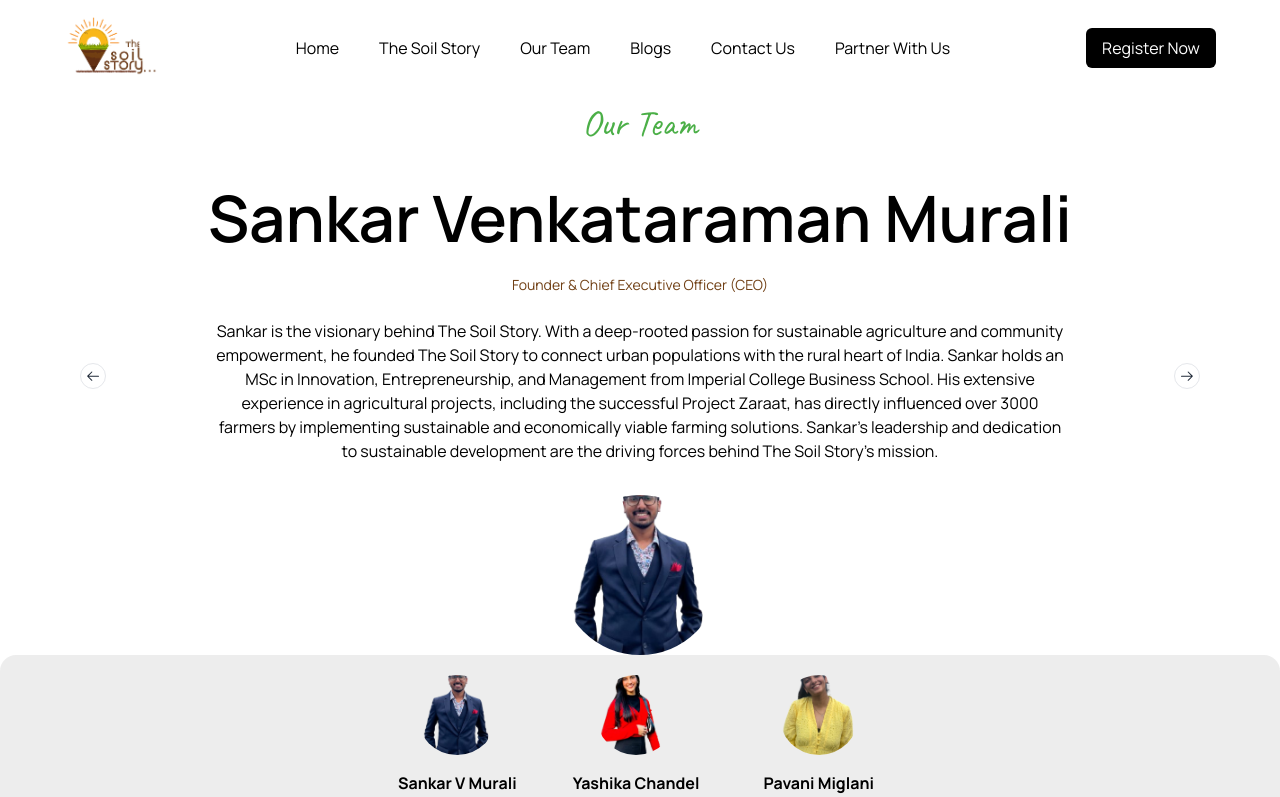
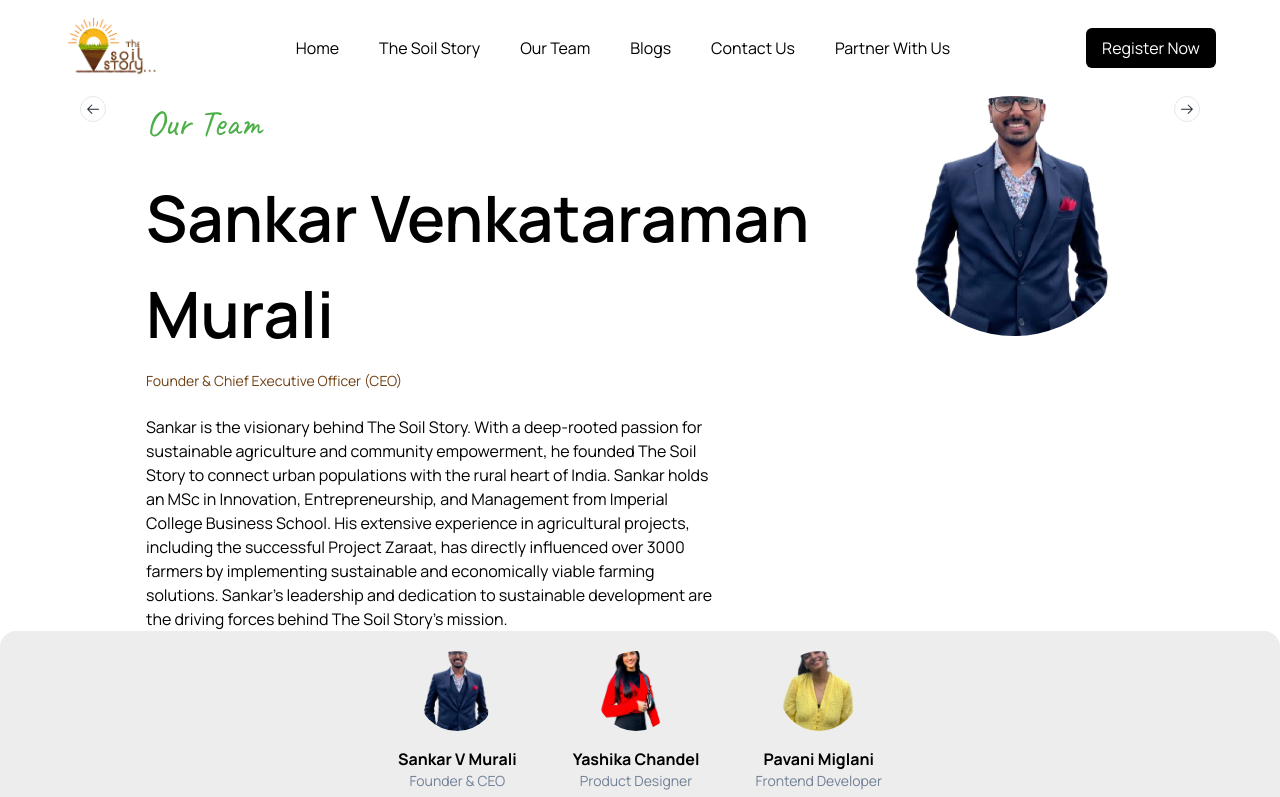
Before and after one commit to celestialeo/thesoilstory, a React (Vite) app: page /team in a window 1280 px wide. Shown: the top 797 px of the page. Built offline with nearby package versions, Linux system fonts and the light colour scheme.

Commit message:
team edits

```diff
--- a/src/App.css
+++ b/src/App.css
@@ -111,15 +111,15 @@
 
 .team-container {
   display: flex;
-  flex-direction: column;
-  align-items: center;
+  flex-direction: row;
+  align-items: flex-start;
+  justify-content: center;
   gap: 2.5rem;
-  padding-left: 5rem;
-  padding-right: 5rem;
+  padding: 0 5rem;
 }
 
 .team-header {
-  text-align: center;
+  flex: 1;
 }
 
 .team-header h3 {
@@ -143,19 +143,20 @@
 .team-header p {
   width: 80%;
   margin-top: 1.5rem;
-  margin-left: auto;
-  margin-right: auto;
 }
 
 /* Ensure the main image is circular */
+.team-image-container {
+  display: flex;
+  justify-content: center;
+  align-items: center;
+}
+
 .team-image {
-  margin-top: 2rem;
-  width: 10rem;
-  height: 10rem;
+  width: 15rem;
+  height: 15rem;
   border-radius: 9999px;
   object-fit: cover;
-  margin-left: auto;
-  margin-right: auto;
 }
 
 /* Small images in the footer/team navigation */
--- a/src/components/Team/Team.jsx
+++ b/src/components/Team/Team.jsx
@@ -55,27 +55,24 @@
       <div className="w-full h-full relative">
         <Header text="white" />
         <div className="team-container">
-          <div className="flex justify-between items-center w-full">
           <button
             className="hover:bg-gray-400 text-gray-800 font-bold rounded-full p-1 border"
             onClick={handlePrevious}
           >
             <GoArrowLeft />
           </button>
-            <div className="flex-1 text-center">
-              <div className="team-header">
+          <div className="flex-1 team-header">
             <h3>Our Team</h3>
             <h1>{TeamData[current]?.name}</h1>
             <h6>{TeamData[current]?.tag}</h6>
             <p>{TeamData[current]?.about}</p>
           </div>
-              <div className="mt-8">
+          <div className="team-image-container">
             <img
               src={TeamData[current]?.image}
               className="team-image"
               alt={TeamData[current]?.name}
             />
-              </div>
           </div>
           <button
             className="hover:bg-gray-400 text-gray-800 font-bold rounded-full p-1 border"
@@ -83,7 +80,6 @@
           >
             <GoArrowRight />
           </button>
-          </div>
         </div>
         <div className="team-footer">
           {TeamData?.map((data, idx) => {
```
Lines whose indentation alone changed are shown as unchanged.
